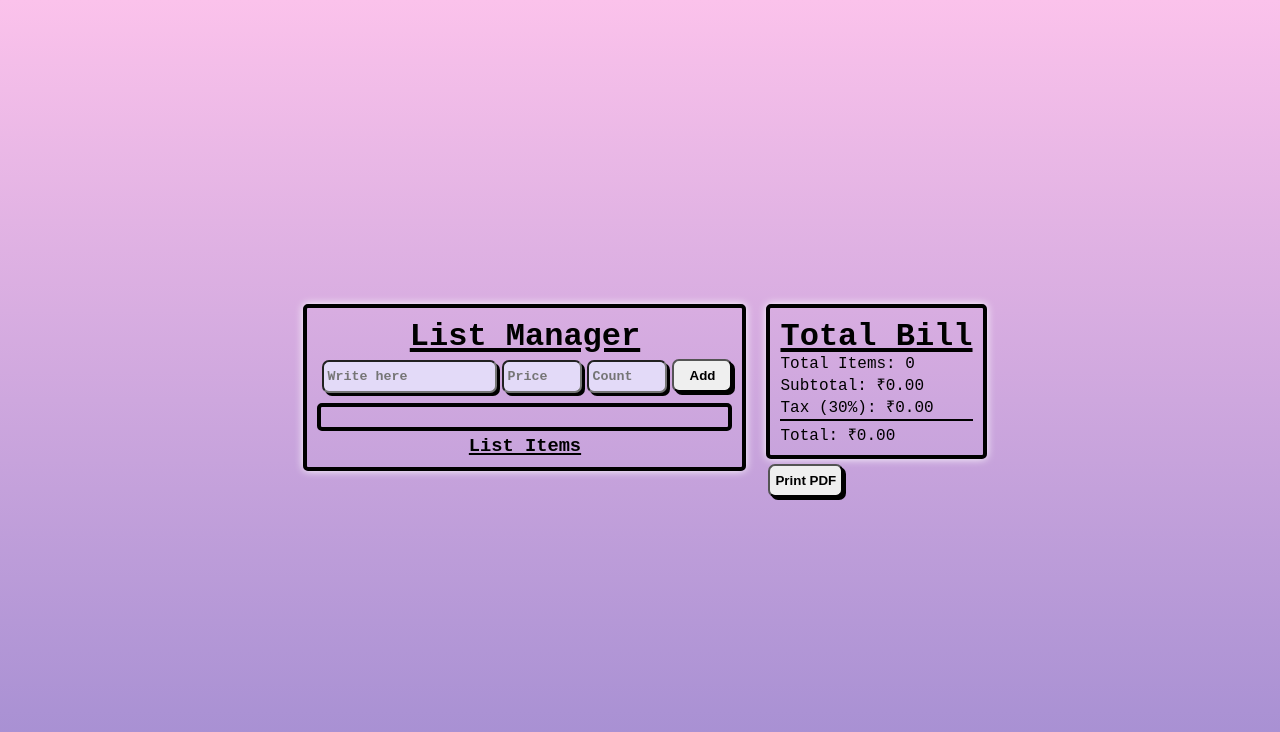
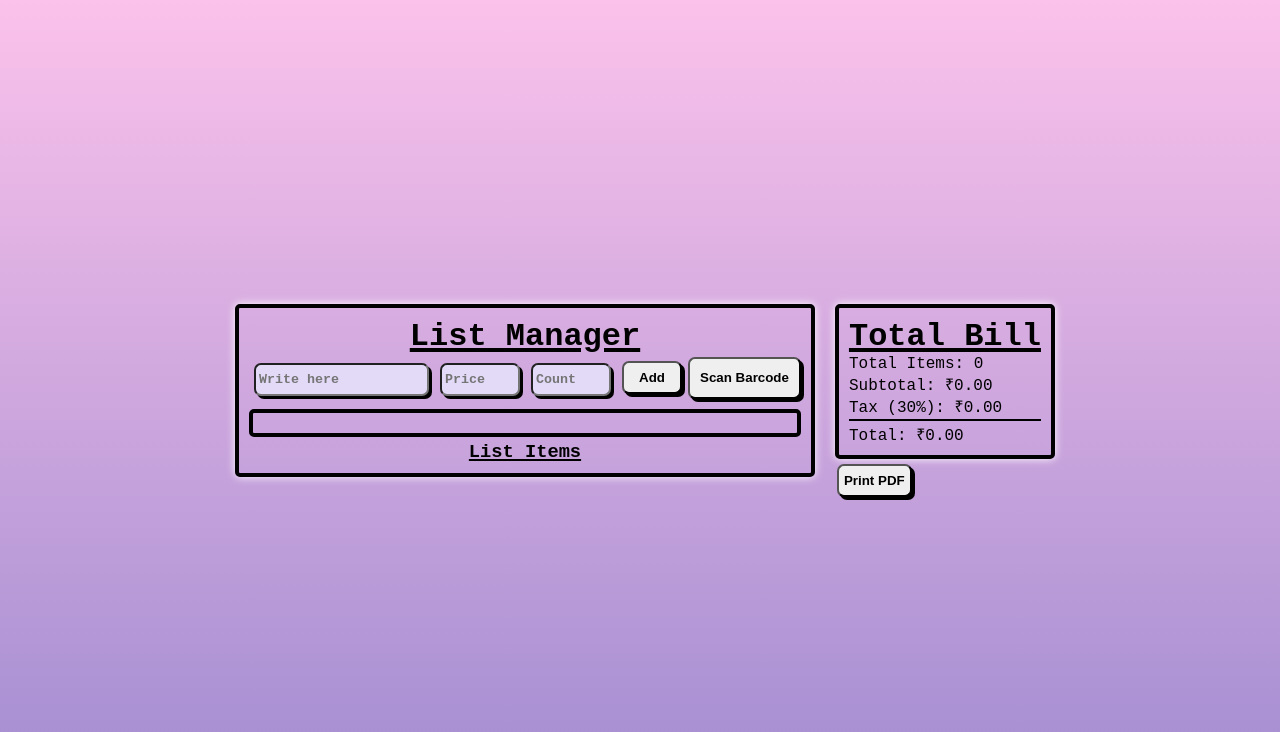
Before and after one commit to himanshupro-Git/Bill-Management, a React (Vite) app in the folder Bill-Manager/: page / in a window 1280 px wide. Shown: the top 732 px of the page. Built offline with nearby package versions, Linux system fonts and the light colour scheme; a web font is replaced by a local one.

Commit message:
Add product model and prepare barcode scanning

```diff
--- a/Bill-Manager/src/App.jsx
+++ b/Bill-Manager/src/App.jsx
@@ -1,115 +1,3 @@
-// import './app.css'
-
-// import { useState } from 'react'
-// import InputBox from './components/InputBox'
-// import ListItem from './components/ListItem';
-// import Totalbill from './components/Totalbill';
-// import products from './data/products.json';
-// function App() {
-
-// const [name, setName] = useState("");
-// const [price, setPrice] = useState("");
-// const [quantity, setQuantity] = useState("");
-// const [items, setItems] = useState([]);
-// const [suggestion, setSuggestion] = useState([]);
-
-
-// const itemCount = items.reduce((sum, item)=>sum + item.quantity,0);
-// const subtotal = items.reduce((sum, item)=>sum + item.price*item.quantity, 0);
-// const tax = subtotal*0.30;
-// const total = subtotal + tax;
-
-
-// function handleAdd(){
-//   if(!name || !price || !quantity) return;
-
-//   const newProduct = {
-//   name: name.trim(),
-//   price: Number(price),
-//   quantity: Number(quantity)
-// };
-// setItems([...items, newProduct]);
-
-// setName("");
-// setPrice("");
-// setQuantity("");
-
-// }
-
-// function handleDelete(indexToDelete){
-//   const updatedItems = items.filter((_, index)=>index!==indexToDelete);
-//   setItems(updatedItems)
-// }
-
-// function handleNameChange(value){
-//     setName(value);
-
-//     if(value ===""){
-//       setSuggestion([]);
-//       return;
-//     }
-//     const filtered = products.filter(product =>
-//             product.name.toLowerCase().includes(value.toLowerCase())
-//         );
-//     setSuggestion(filtered);
-//   }
-
-
-//   return (
-//     <div className='outerMainBox'>
-
-//       <div className='mainBox'>
-//       <h2 className='heading'>List Manager</h2>
-//       <InputBox
-//       name = {name}
-//       setName = {setName}
-//       price = {price}
-//       setPrice = {setPrice}
-//       quantity={quantity}
-//       setQuantity={setQuantity}
-//       handleAdd={handleAdd}
-//       handleNameChange = {handleNameChange}
-//       suggestion = {suggestion}
-
-//       />
-
-
-//     <div className='suggestion'>
-//         {suggestion.map((item, index)=>(
-//             <div key = {index}
-//             onClick={() => {
-//               setName(item.name);
-//               setPrice(item.price);
-//               setSuggestion([]);
-
-//             }}
-//             className='suggestionBox'
-//             >
-//               {/* <p>suggestion</p> */}
-//               {item.name} -  ₹{item.price}
-//             </div>
-//           ))}
-//       </div>
-
-
-//       <ListItem
-//       items = {items}
-//       handleDelete={handleDelete}
-//       />
-//       </div>
-
-//       <Totalbill
-//       items = {items}
-//       itemCount = {itemCount}
-//       subtotal = {subtotal}
-//       tax = {tax}
-//       total = {total}
-//       />
-//     </div>
-//   )
-// }
-
-// export default App
 import './app.css';
 import { useState } from 'react';
 import InputBox from './components/InputBox';
@@ -147,6 +35,24 @@ function App() {
   // Final amount
   const total = subtotal + tax;
 
+  // Find a product using name or barcode
+  function findProduct(value) {
+    return products.find(
+      (product) =>
+        product.barcode === value ||
+        product.name.toLowerCase() === value.toLowerCase()
+    );
+  }
+
+  // Select a product
+  function selectProduct(product) {
+    setSelectedProduct(product);
+    setName(product.name);
+    setPrice(product.price);
+    setSuggestion([]);
+  }
+
+  // Add selected product to cart
   function handleAdd() {
     if (!name || !price || !quantity) return;
 
@@ -170,6 +76,7 @@ function App() {
     setSuggestion([]);
   }
 
+  // Delete a product from cart
   function handleDelete(indexToDelete) {
     const updatedItems = items.filter(
       (_, index) => index !== indexToDelete
@@ -178,10 +85,11 @@ function App() {
     setItems(updatedItems);
   }
 
+  // Search products by name
   function handleNameChange(value) {
     setName(value);
 
-    // Clear selected product if user changes the name manually
+    // User is typing manually, so previous selection is cleared
     setSelectedProduct(null);
 
     if (value === "") {
@@ -194,6 +102,15 @@ function App() {
     );
 
     setSuggestion(filtered);
+  }
+
+  // Handle a barcode value
+  function handleBarcode(value) {
+    const product = findProduct(value);
+
+    if (product) {
+      selectProduct(product);
+    }
   }
 
   return (
@@ -219,12 +136,7 @@ function App() {
           {suggestion.map((item) => (
             <div
               key={item.id}
-              onClick={() => {
-                setName(item.name);
-                setPrice(item.price);
-                setSelectedProduct(item);
-                setSuggestion([]);
-              }}
+              onClick={() => selectProduct(item)}
               className="suggestionBox"
             >
               {item.name} - ₹{item.price}
--- a/Bill-Manager/src/components/InputBox.css
+++ b/Bill-Manager/src/components/InputBox.css
@@ -1,5 +1,9 @@
 .inputBox{
     margin-top: 2px;
+    display: flex;
+    align-items: center;
+    gap: 6px;
+
 
 }
 .input{
@@ -14,8 +18,6 @@
     margin-left: 5px;
 
 
-
-
 }
 .addButton{
     height: 33px;
@@ -28,6 +30,20 @@
     margin-left: 5px;
 
 }
+
+ .scanButton {
+    height: 42px;
+    white-space: nowrap;
+    padding: 0 10px;
+    font-weight: 700;
+    box-shadow: 3px 3px black;
+    border-radius: 7px;
+    display: flex;
+    align-items: center;
+    justify-content: center;
+
+}
+
 #priceInput{
     width: 80px;
 
--- a/Bill-Manager/src/components/InputBox.jsx
+++ b/Bill-Manager/src/components/InputBox.jsx
@@ -1,51 +1,73 @@
-import './InputBox.css'
-export default function InputBox({name, price, setPrice,quantity, setQuantity, handleAdd, handleNameChange, suggestion}){
-    return(
-        <div className='inputBox'>
-            <input type="text"
-            className='input'
+import './InputBox.css';
+
+export default function InputBox({
+  name,
+  price,
+  setPrice,
+  quantity,
+  setQuantity,
+  handleAdd,
+  handleNameChange,
+  handleBarcode
+}) {
+  return (
+    <div className="inputBox">
+
+      {/* Product Name */}
+      <input
+        type="text"
+        className="input"
         placeholder="Write here"
         value={name}
-            onChange={(e)=>handleNameChange(e.target.value)}
-            onKeyDown={(e)=>{
-                if(e.key === 'Enter'){
-                    handleAdd()
+        onChange={(e) => handleNameChange(e.target.value)}
+        onKeyDown={(e) => {
+          if (e.key === 'Enter') {
+            handleAdd();
           }
         }}
       />
 
-            <input type="number"
-            className='input'
-            id='priceInput'
-            placeholder='Price'
+      {/* Price */}
+      <input
+        type="number"
+        className="input"
+        id="priceInput"
+        placeholder="Price"
         value={price}
-            onChange={(e)=>setPrice(e.target.value)}
-                        onKeyDown={(e)=>{
-                if(e.key === 'Enter'){
-                    handleAdd()
+        readOnly
+      />
+
+      {/* Quantity */}
+      <input
+        type="number"
+        className="input"
+        id="quantityInput"
+        placeholder="Count"
+        value={quantity}
+        onChange={(e) => setQuantity(e.target.value)}
+        onKeyDown={(e) => {
+          if (e.key === 'Enter') {
+            handleAdd();
           }
         }}
       />
 
-            <input type="number"
-            className='input'
-            id='quantityInput'
-            placeholder='Count'
+      {/* Add Button */}
+      <button
+        onClick={handleAdd}
+        className="addButton"
+      >
+        Add
+      </button>
 
-            value={quantity}
-            onChange={(e)=>setQuantity(e.target.value)}
-                        onKeyDown={(e)=>{
-                if(e.key === 'Enter'){
-                    handleAdd()
-                }
-            }}
-
-            />
-
-            <button onClick={handleAdd}
-            className='addButton'
-            >Add</button>
+      {/* Scan Button */}
+      <button
+        onClick={handleBarcode}
+        className="scanButton"
+      >
+        Scan Barcode
+      </button>
 
     </div>
-    )
+  );
 }
```
Lines whose indentation alone changed are shown as unchanged.
